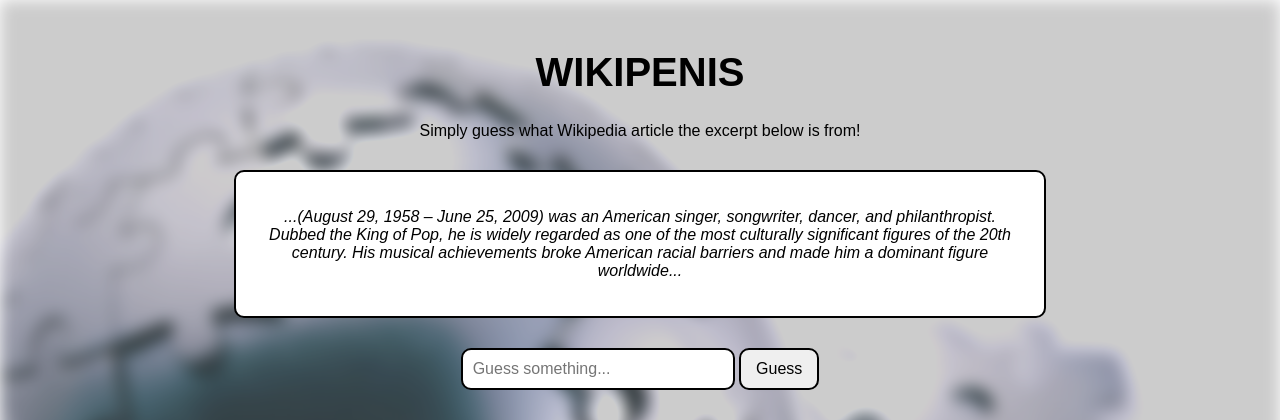
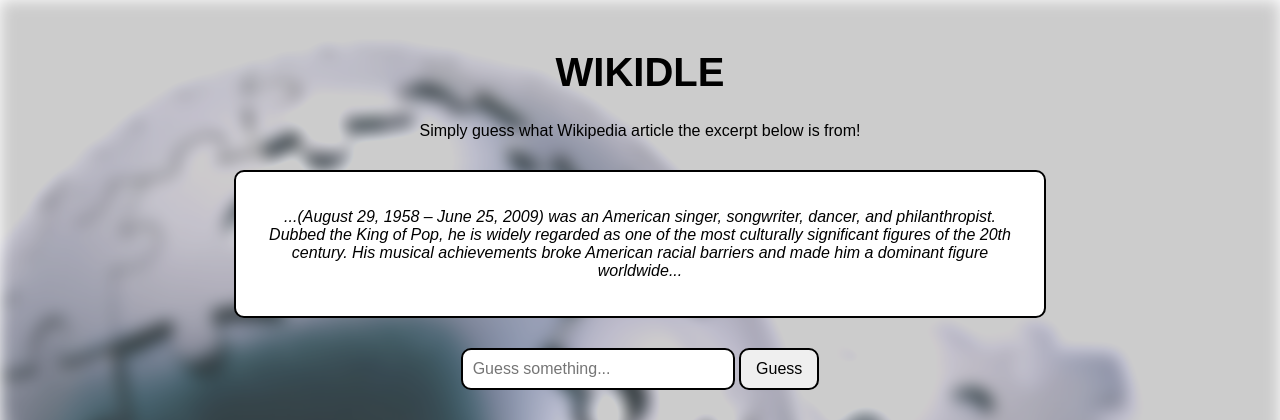
Before and after one commit to fiskermand/WIKIDLE-REPO, a Flask app: page / in a window 1280 px wide. Shown: the top 420 px of the page. Run offline with Flask 3, Linux system fonts and the light colour scheme.

Commit message:
Update index.html

```diff
--- a/WIKIDLE_REPO/templates/index.html
+++ b/WIKIDLE_REPO/templates/index.html
@@ -8,7 +8,7 @@
 
 <body>
 
-    <h1>WIKIPENIS</h1>
+    <h1>WIKIDLE</h1>
     <p>Simply guess what Wikipedia article the excerpt below is from!</p>
 
     <div class="text-box">
```
